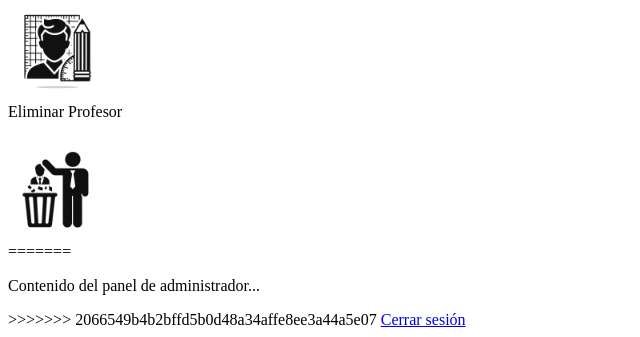
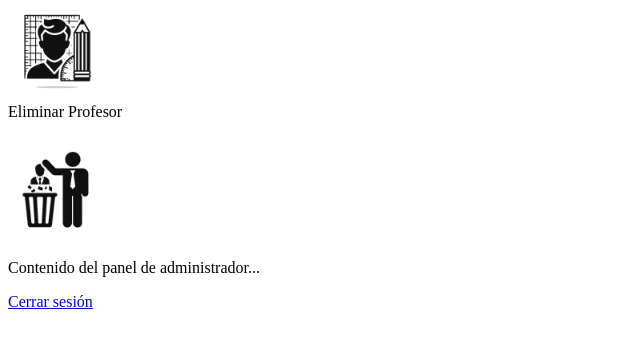
Before and after one commit to diegofernandomtzstgo/SistemaFCQ, a PHP site: page /indexAdmin.php in a window 1280 px wide. Shown: the part 1081-1418 px from the top of the page, without its empty margins (0-640 px from the left). After the commit the page ends 1390 px from the top, so only its background shows below. Run offline with PHP 8.4, Linux system fonts and the light colour scheme; the visitor is signed in with stand-in values (Sample User, id 1).

Commit message:
Update indexAdmin.php

```diff
--- a/indexAdmin.php
+++ b/indexAdmin.php
@@ -74,10 +74,9 @@ $_SESSION['last_activity'] = time();
         </div>
         </div>
     </div>
-=======
+
 
     <p>Contenido del panel de administrador...</p>
->>>>>>> 2066549b4b2bffd5b0d48a34affe8ee3a44a5e07
 
     <a href="LogoutAdmin.php">Cerrar sesión</a>
 </body>
```
